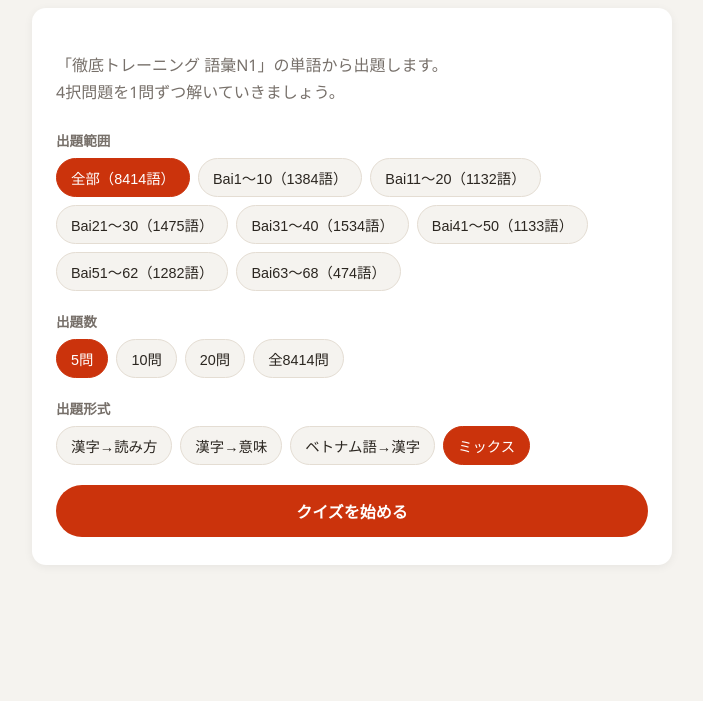
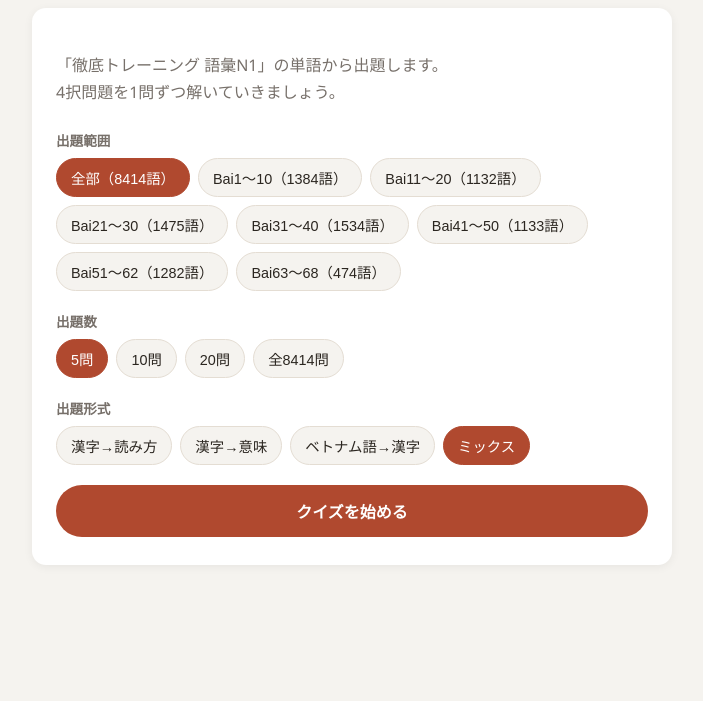
Before and after one commit to huyen2207/n1-vocab-quiz, a plain HTML site: page index.html in a window 1280 px wide. Shown: the part 99-800 px from the top of the page, without its empty margins (288-991 px from the left). Drawn offline with Linux system fonts and the light colour scheme.

Commit message:
Fix flashcard back readable + declare light color-scheme
A prior commit had accidentally swapped the flashcard's correct-bg
to near-black with dark text, making the back face unreadable.
Restored the original light palette and declared color-scheme:
light so browsers don't auto-invert the page.

```diff
--- a/index.html
+++ b/index.html
@@ -1,5 +1,6 @@
 <meta charset="UTF-8">
 <meta name="viewport" content="width=device-width, initial-scale=1.0">
+<meta name="color-scheme" content="light">
 <title>N1語彙クイズ</title>
 <link rel="stylesheet" href="style.css">
 
--- a/style.css
+++ b/style.css
@@ -3,11 +3,11 @@
   --surface: #ffffff;
   --text: #2b2620;
   --text-muted: #77706a;
-  --accent: #cb330c;
-  --accent-dark: #d73a13;
-  --correct: #07df61;
-  --correct-bg: #1f1e1f;
-  --wrong: #ee3f13;
+  --accent: #b0492f;
+  --accent-dark: #8f3a25;
+  --correct: #2f7d4f;
+  --correct-bg: #e8f5ec;
+  --wrong: #b0492f;
   --wrong-bg: #fbeae6;
   --border: #e4ddd3;
   --radius: 14px;
```
